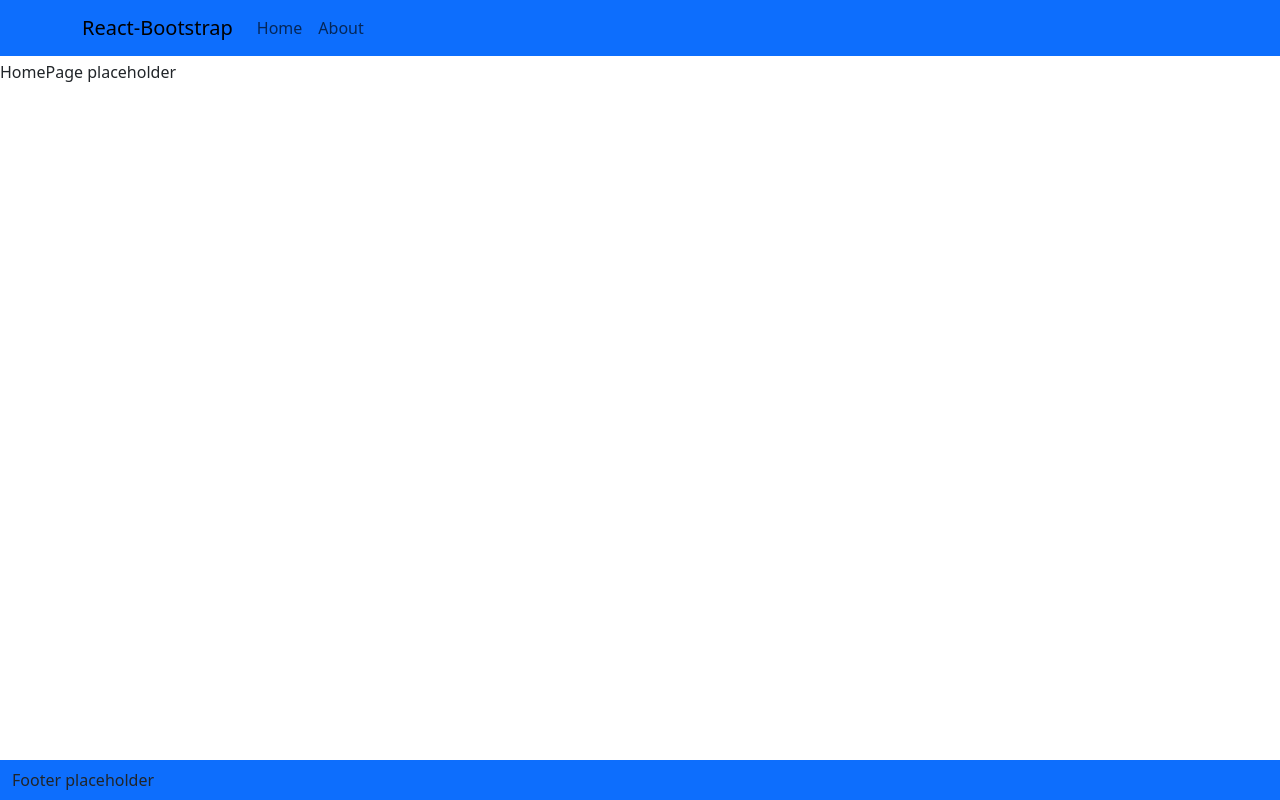
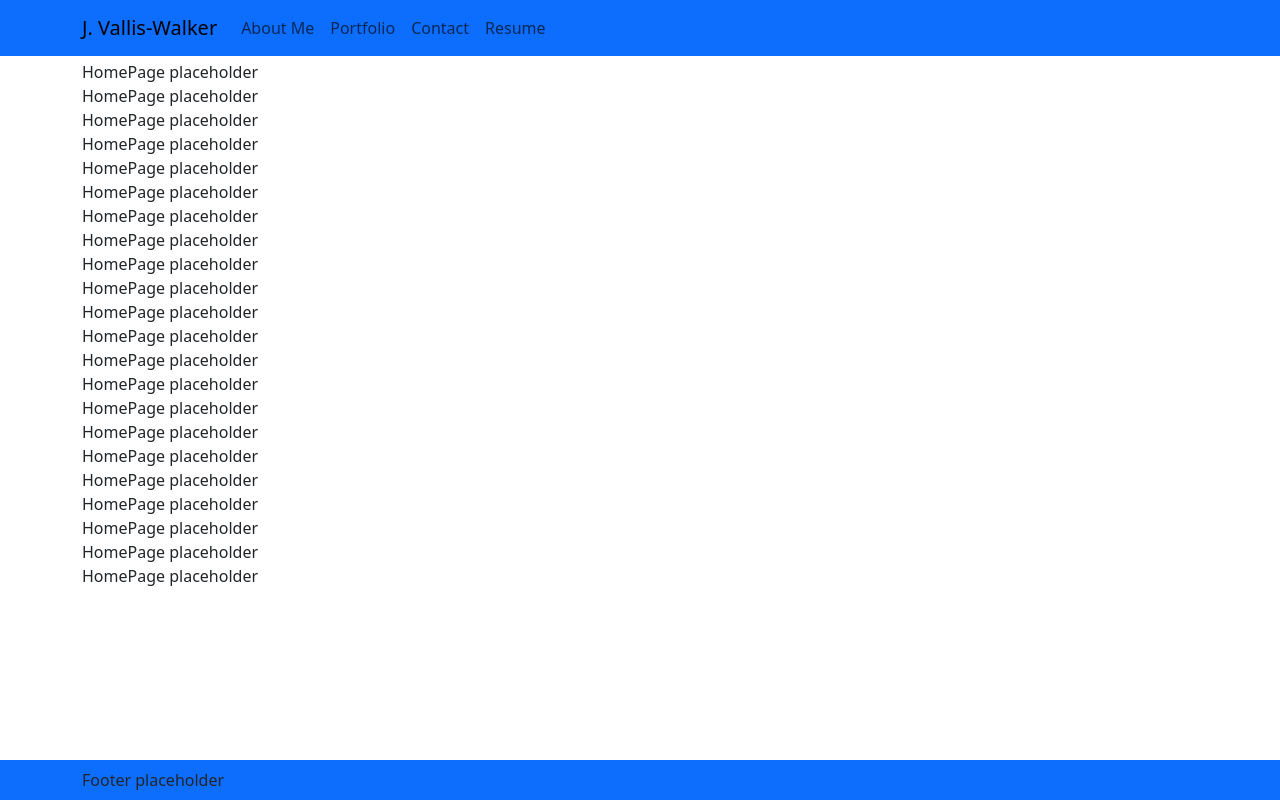
Before and after one commit to jvalliswalker/Portfolio, a React (Vite) app: page / in a window 1280 px wide. Built offline with nearby package versions, Linux system fonts and the light colour scheme.

Commit message:
Adjust header and footer responsive styling

```diff
--- a/src/App.jsx
+++ b/src/App.jsx
@@ -7,8 +7,10 @@ function App() {
   return (
     <>
       <Header />
-      <Outlet />
-      <Footer />
+      <div className="container">
+        <Outlet />
+        <Footer />
+      </div>
     </>
   );
 }
--- a/src/components/Footer.jsx
+++ b/src/components/Footer.jsx
@@ -1,14 +1,12 @@
 import Container from "react-bootstrap/Container";
-import Row from "react-bootstrap/Row";
 import Navbar from "react-bootstrap/Navbar";
-
 import "../styles/index.css";
 
 function Footer() {
   return (
     <div className="customFooter">
       <Navbar className="bg-primary" fixed="bottom">
-        <Container fluid>Footer placeholder</Container>
+        <Container>Footer placeholder</Container>
       </Navbar>
     </div>
   );
--- a/src/components/Header.jsx
+++ b/src/components/Header.jsx
@@ -6,11 +6,17 @@ import Nav from "react-bootstrap/Nav";
 import "../styles/index.css";
 
 const links = [
-  <Nav.Link key={"home"} href="/">
-    Home
+  <Nav.Link key={"about"} href="/about">
+    About Me
   </Nav.Link>,
-  <Nav.Link key={"about"} href="/About">
-    About
+  <Nav.Link key={"portfolio"} href="/portfolio">
+    Portfolio
+  </Nav.Link>,
+  <Nav.Link key={"contact"} href="/contact">
+    Contact
+  </Nav.Link>,
+  <Nav.Link key={"resume"} href="/resume">
+    Resume
   </Nav.Link>,
 ];
 
--- a/src/components/Navigation.jsx
+++ b/src/components/Navigation.jsx
@@ -1,13 +1,14 @@
 import Container from "react-bootstrap/Container";
 import Nav from "react-bootstrap/Nav";
 import Navbar from "react-bootstrap/Navbar";
-// import NavDropdown from "react-bootstrap/NavDropdown";
 
 function Navigation({ links }) {
   return (
     <Navbar bg="primary" expand="lg" fixed="top">
       <Container>
-        <Navbar.Brand href="#home">React-Bootstrap</Navbar.Brand>
+        <Nav.Link key={"home"} href="/">
+          <Navbar.Brand>J. Vallis-Walker</Navbar.Brand>
+        </Nav.Link>
         <Navbar.Toggle aria-controls="basic-navbar-nav" />
         <Navbar.Collapse id="basic-navbar-nav">
           <Nav className="me-auto">{links.map((link) => link)}</Nav>
--- a/src/pages/HomePage.jsx
+++ b/src/pages/HomePage.jsx
@@ -1,5 +1,30 @@
 function HomePage() {
-  return <div>HomePage placeholder</div>;
+  return (
+    <div>
+      <div>HomePage placeholder</div>
+      <div>HomePage placeholder</div>
+      <div>HomePage placeholder</div>
+      <div>HomePage placeholder</div>
+      <div>HomePage placeholder</div>
+      <div>HomePage placeholder</div>
+      <div>HomePage placeholder</div>
+      <div>HomePage placeholder</div>
+      <div>HomePage placeholder</div>
+      <div>HomePage placeholder</div>
+      <div>HomePage placeholder</div>
+      <div>HomePage placeholder</div>
+      <div>HomePage placeholder</div>
+      <div>HomePage placeholder</div>
+      <div>HomePage placeholder</div>
+      <div>HomePage placeholder</div>
+      <div>HomePage placeholder</div>
+      <div>HomePage placeholder</div>
+      <div>HomePage placeholder</div>
+      <div>HomePage placeholder</div>
+      <div>HomePage placeholder</div>
+      <div>HomePage placeholder</div>
+    </div>
+  );
 }
 
 export default HomePage;
```
